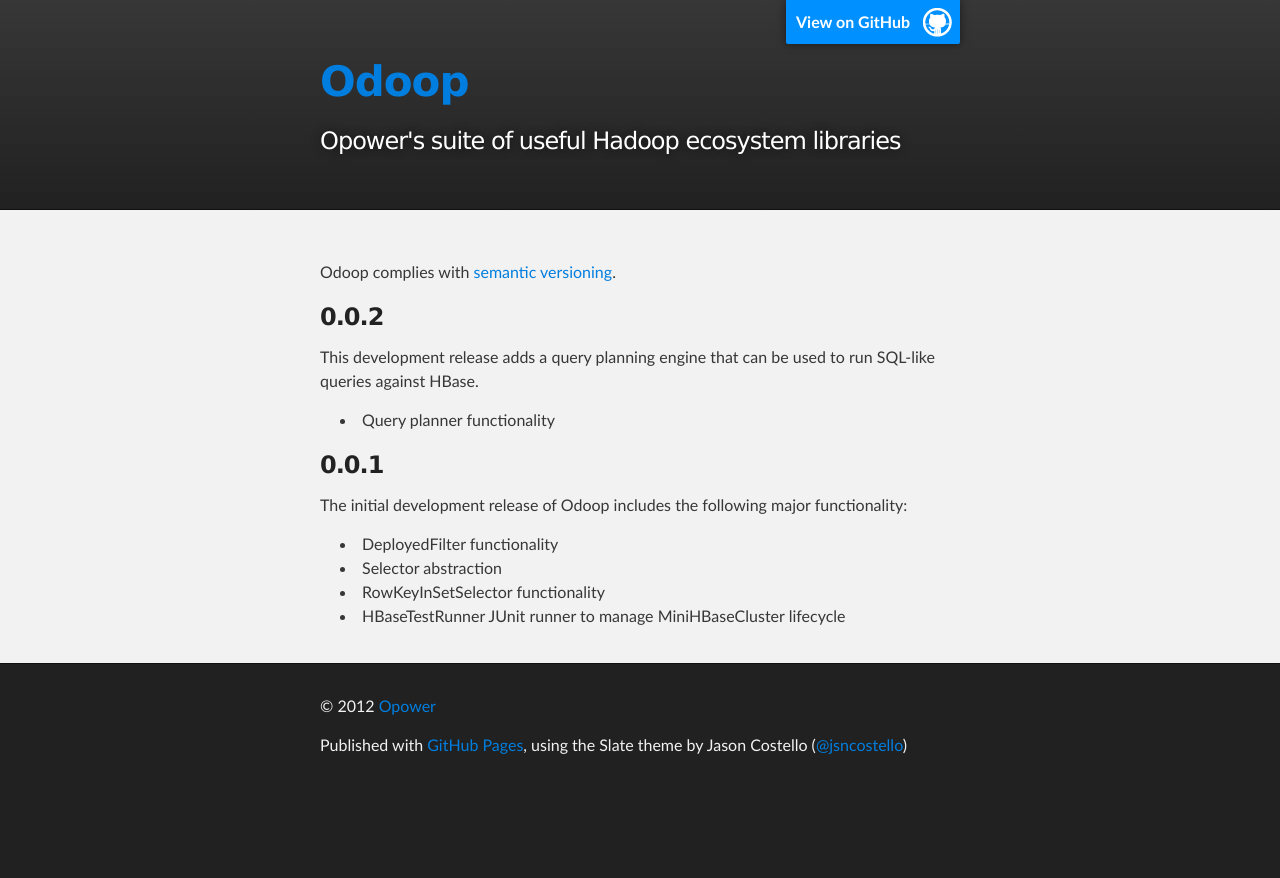
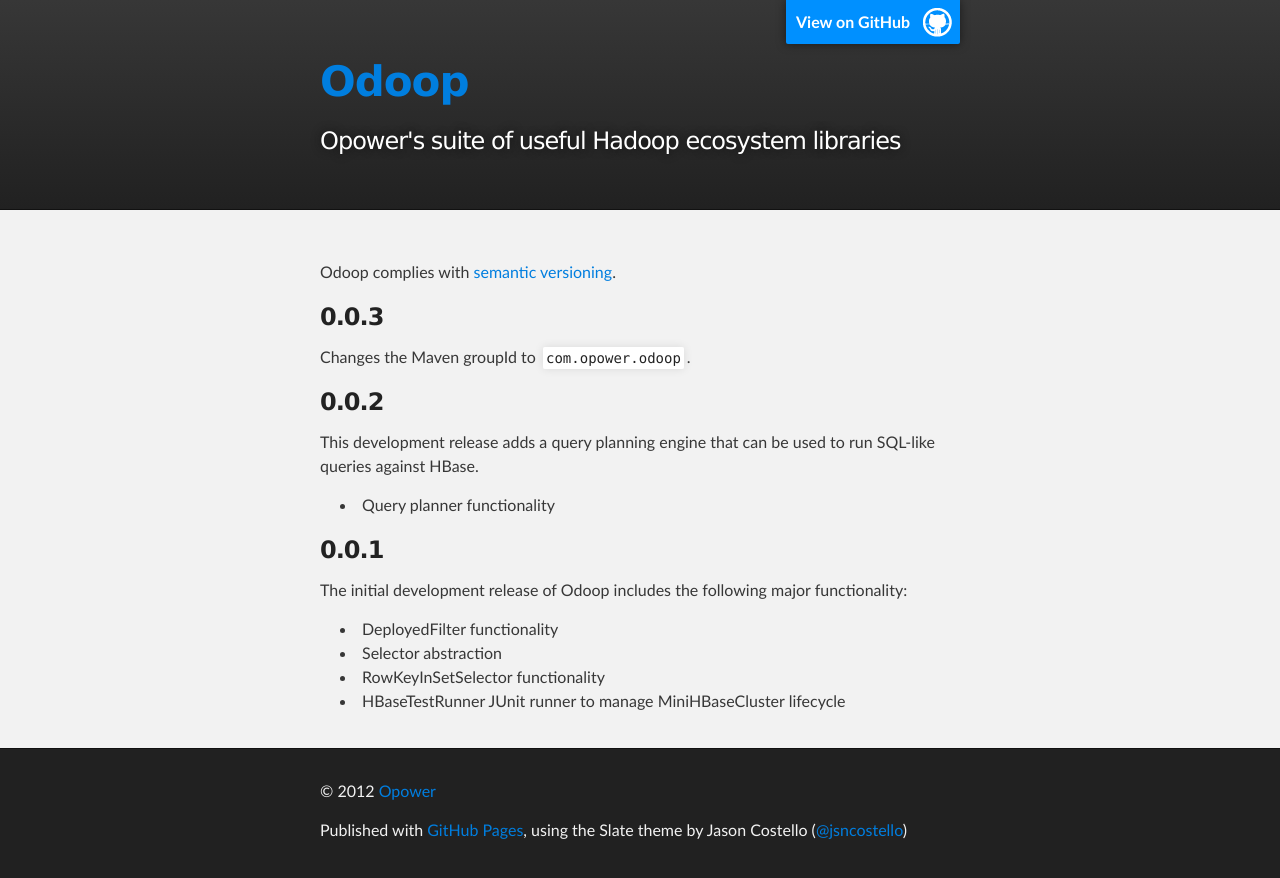
Before and after one commit to jeffkole/odoop, a Jekyll site: the page built from RELEASE_NOTES.md, in a window 1280 px wide. Shown: the top 878 px of the page. Built offline with Jekyll 4.4.1, drawn with Linux system fonts in a browser that asks for light colours.

Commit message:
Adds note for development release 0.0.3

```diff
--- a/RELEASE_NOTES.md
+++ b/RELEASE_NOTES.md
@@ -4,6 +4,10 @@ title: Release Notes
 ---
 
 Odoop complies with [semantic versioning](http://semver.org).
+
+### 0.0.3
+
+Changes the Maven groupId to `com.opower.odoop`.
 
 ### 0.0.2
 
```
